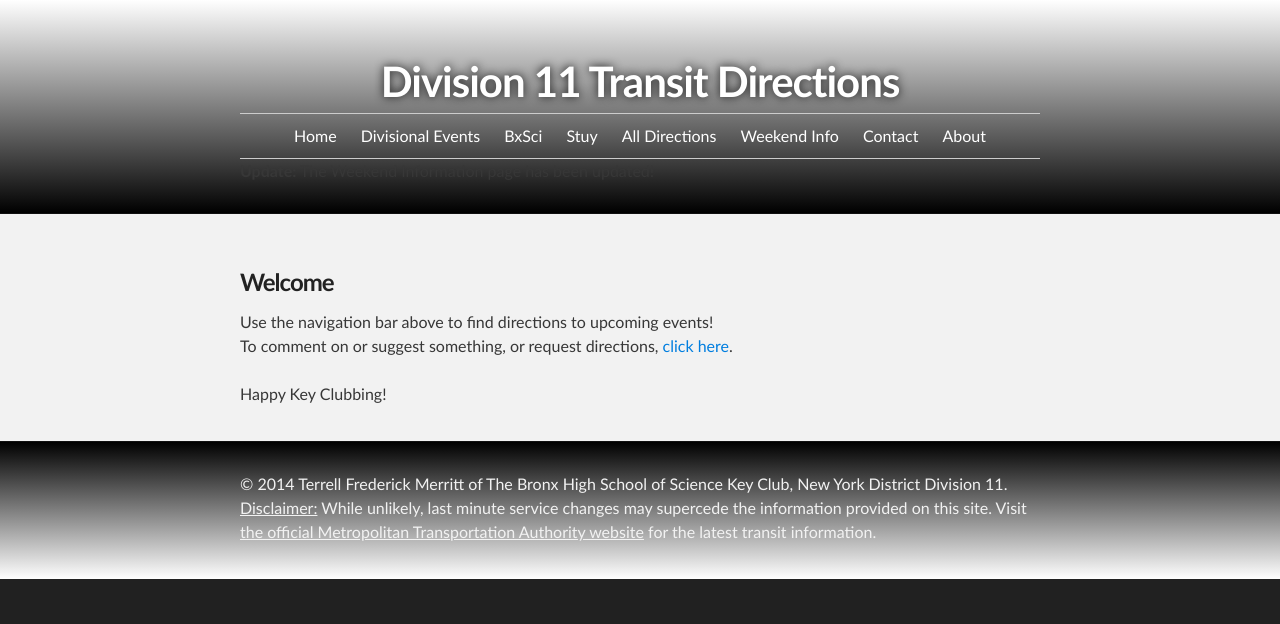
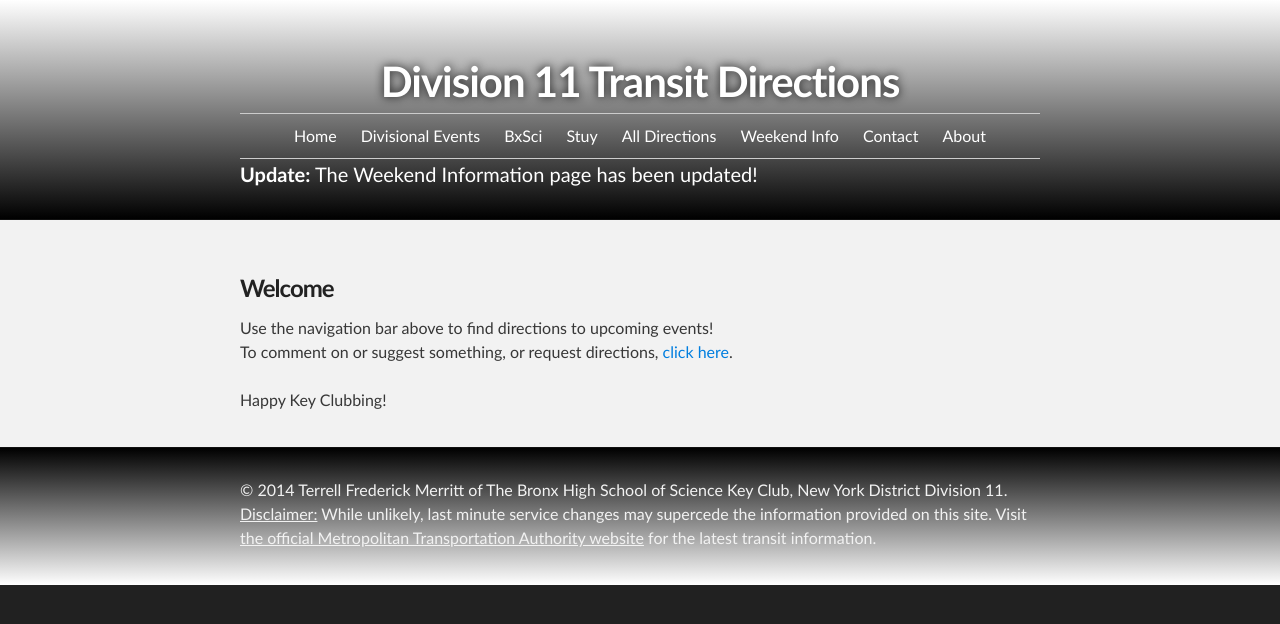
Before and after one commit to d11directions/d11directions.github.io, a Jekyll site: the page built from index.html, in a window 1280 px wide. Shown: the top 624 px of the page. Built offline with Jekyll 4.4.1, drawn with Linux system fonts in a browser that asks for light colours.

Commit message:
Fix update

```diff
--- a/_layouts/default.html
+++ b/_layouts/default.html
@@ -26,8 +26,7 @@
         <li{% if page.url == '/contact/index.html' %} class="active"{% endif %}> <a href="/contact">Contact</a></li>
         <li{% if page.url == '/about/index.html' %} class="active"{% endif %}> <a href="/about">About</a></li>
       </ul>
-      <style> #update {color: #fff; font-size: 20px; }</style>
-      <id="update"><strong>Update:</strong> {% include update.html %}</span></id>
+      <span style="color: #fff; font-size: 20px;"><strong>Update:</strong> {% include update.html %}</span>
     </header>
 </div>
 
```
